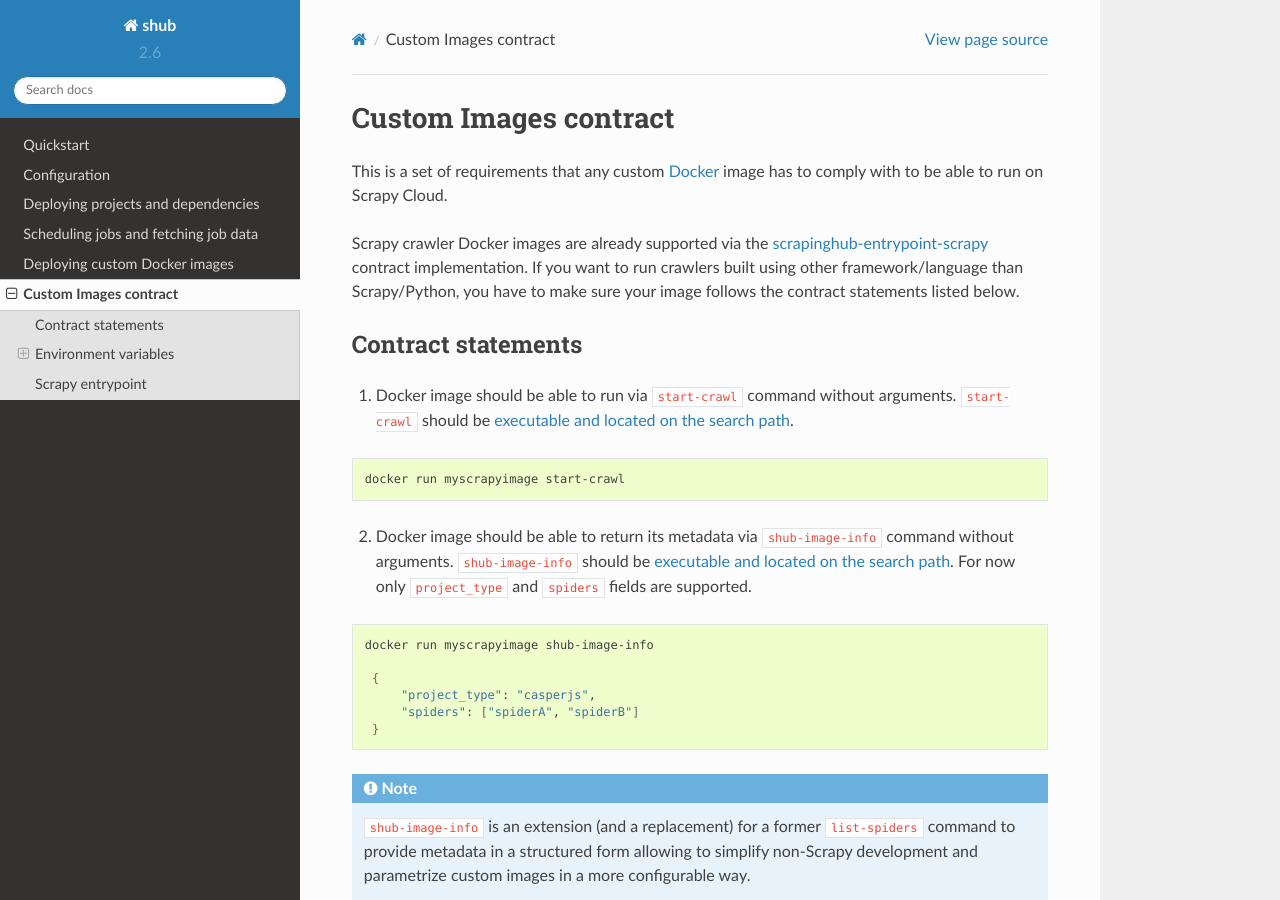
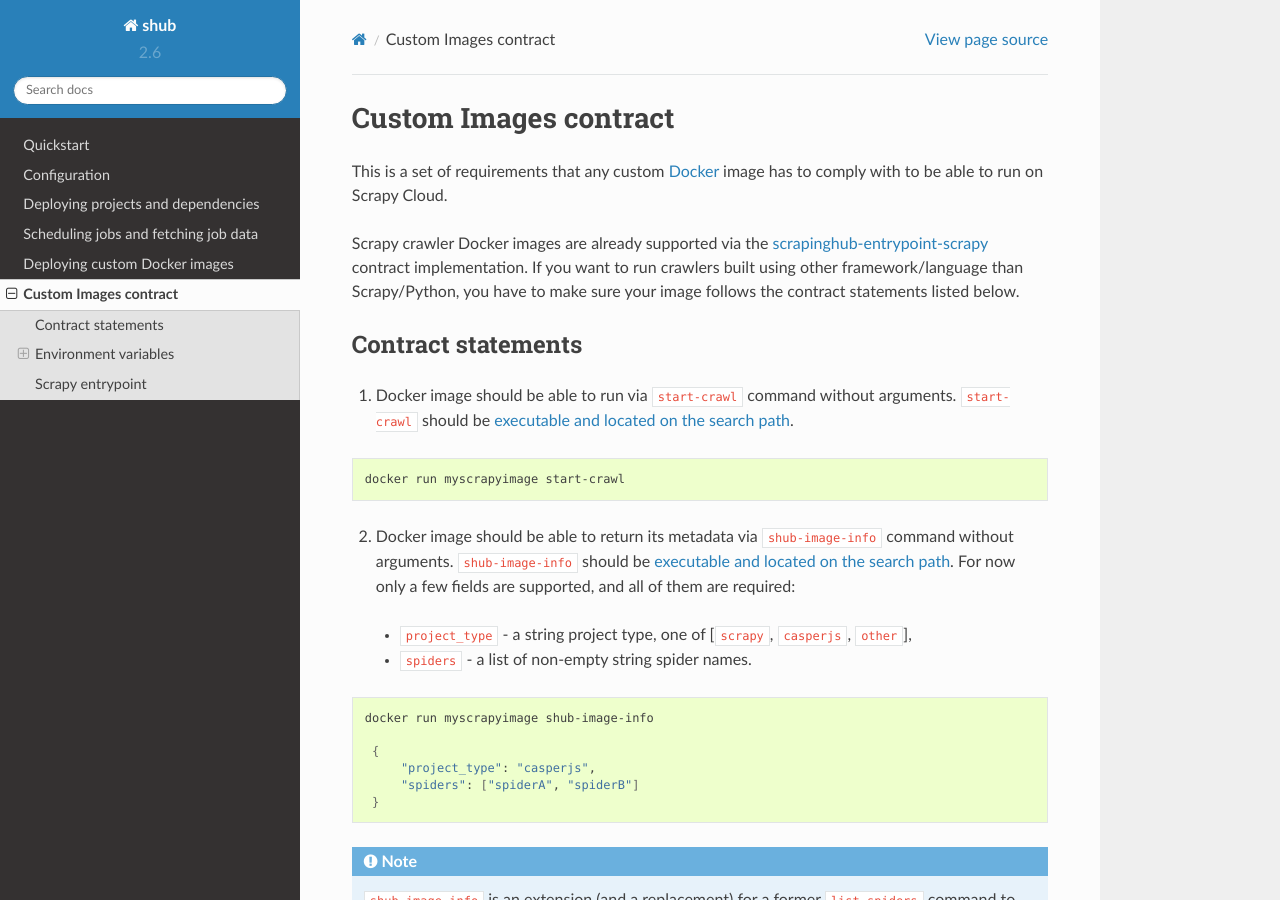
Before and after one commit to scrapinghub/shub, a Sphinx documentation site: the page built from docs/custom-images-contract.rst, in a window 1280 px wide and 900 px high. Built offline with Sphinx 7.4.7 and the Read the Docs theme 2.0.0, drawn with Linux system fonts in a browser that asks for light colours.

Commit message:
Describe shub-image-info fields

```diff
--- a/docs/custom-images-contract.rst
+++ b/docs/custom-images-contract.rst
@@ -26,7 +26,10 @@
 
 2. Docker image should be able to return its metadata via ``shub-image-info`` command without arguments.
    ``shub-image-info`` should be :ref:`executable and located on the search path <scripts-example>`.
-   For now only ``project_type`` and ``spiders`` fields are supported.
+   For now only a few fields are supported, and all of them are required:
+
+  - ``project_type`` - a string project type, one of [``scrapy``, ``casperjs``, ``other``],
+  - ``spiders`` - a list of non-empty string spider names.
 
 .. code-block:: bash
 
```
